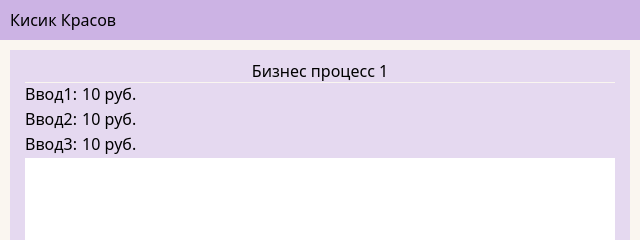
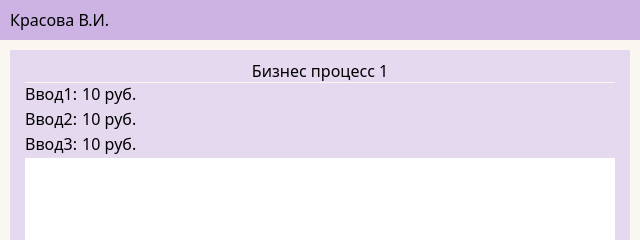
Before and after one commit to qovsx/vcrProg, a website: page index.html in a window 1280 px wide. Shown: the top 240 px of the page, 0-640 px from the left. Drawn offline with Linux system fonts and the light colour scheme.

Commit message:
update title

```diff
--- a/index.html
+++ b/index.html
@@ -10,7 +10,7 @@
 <body>
     <div class="wrapper">
         <div class="head_line">
-            <div class="head_title">Кисик Красов</div>
+            <div class="head_title">Красова В.И.</div>
             <button class="head_button">Старт</button>
         </div>
         <div class="main_container">
```
